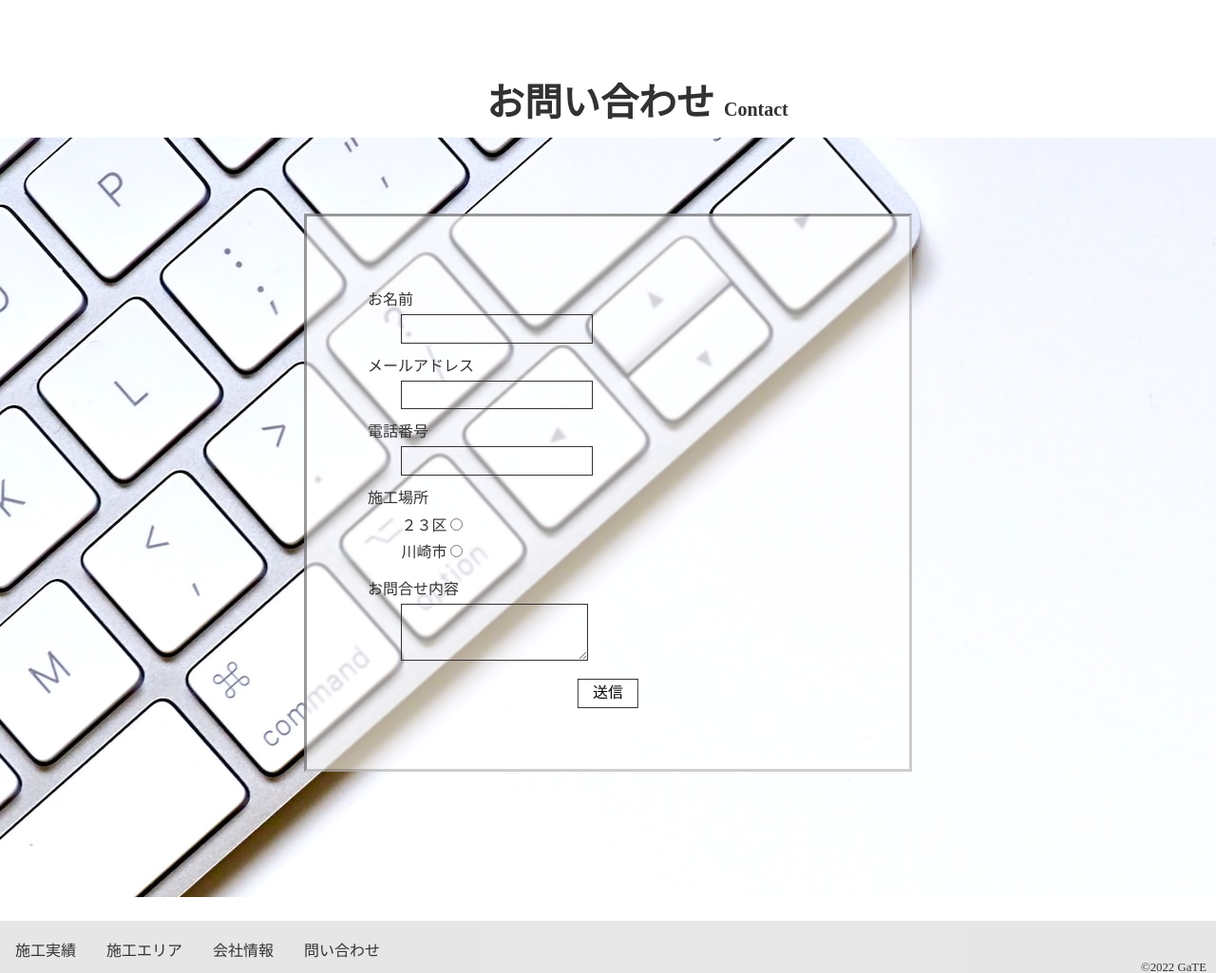
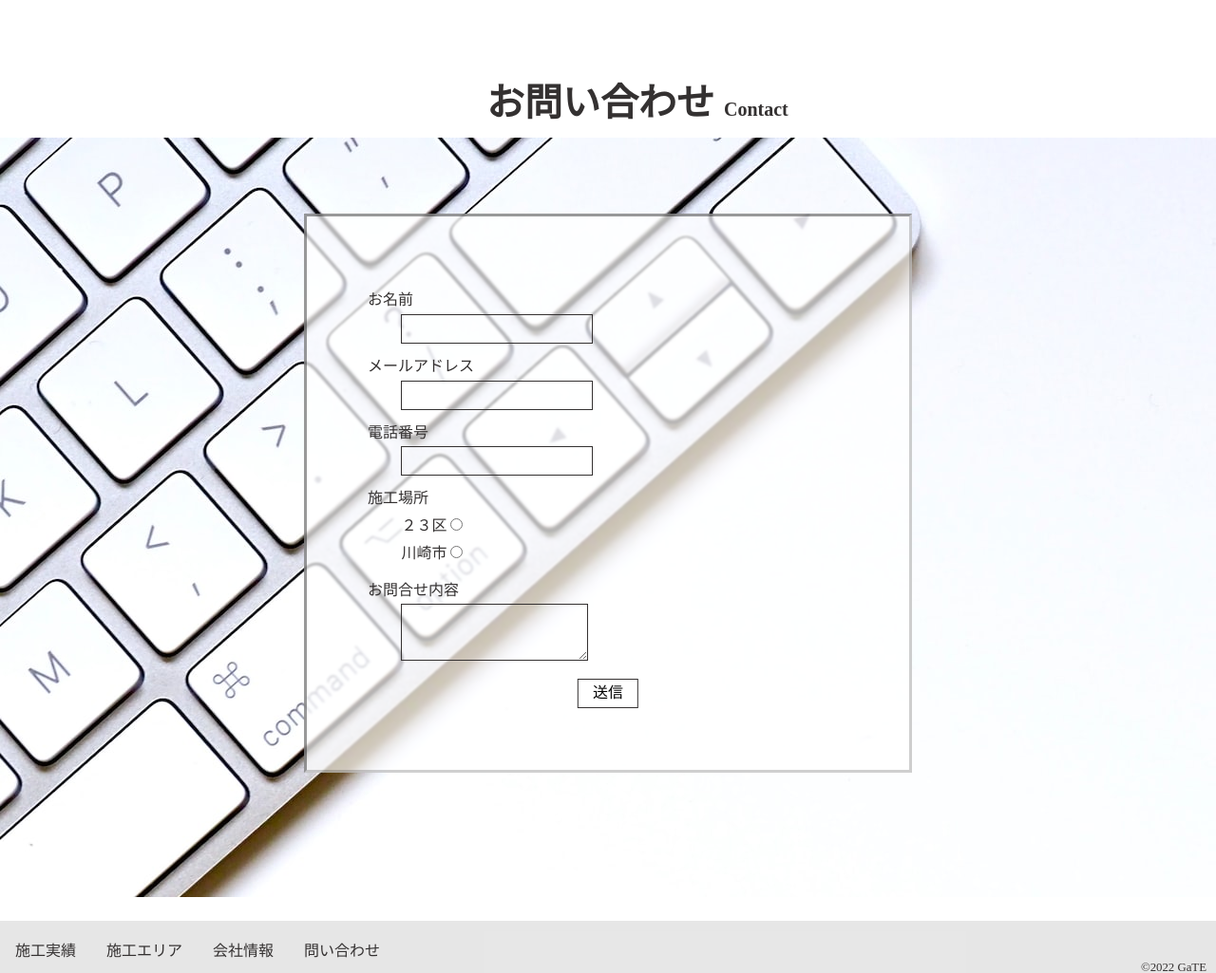
Before and after one commit to terakadodaiki/-M, a plain HTML site: page index.html in a window 1280 px wide. Shown: the part 8672-9697 px from the top of the page at 95% size. Drawn offline with Linux system fonts and the light colour scheme; some packages are replaced by stand-ins of ours; a script that the page names is missing; files whose address does not match are found by name.

Commit message:
Update styles.css

```diff
--- a/css/styles.css
+++ b/css/styles.css
@@ -756,7 +756,7 @@
         background-image: url(/image/Contact/white-keybord\ pen.jpg);
     }
     .contact-card{
-        background: rgba(255, 255, 255, 0.6);
+        background: rgba(255, 255, 255, 0.7);
         width: 50%;
         position: absolute;
         top: 10%;
```
